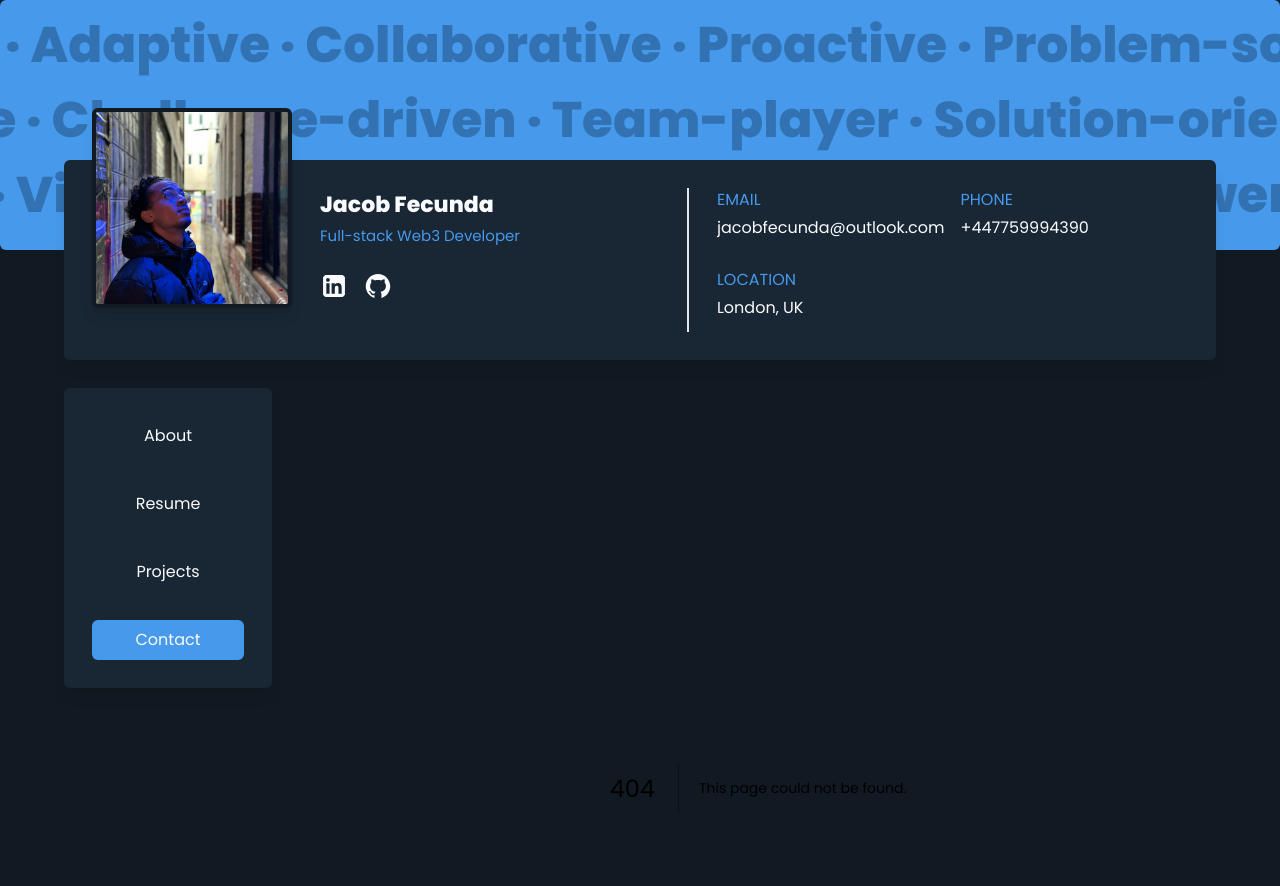
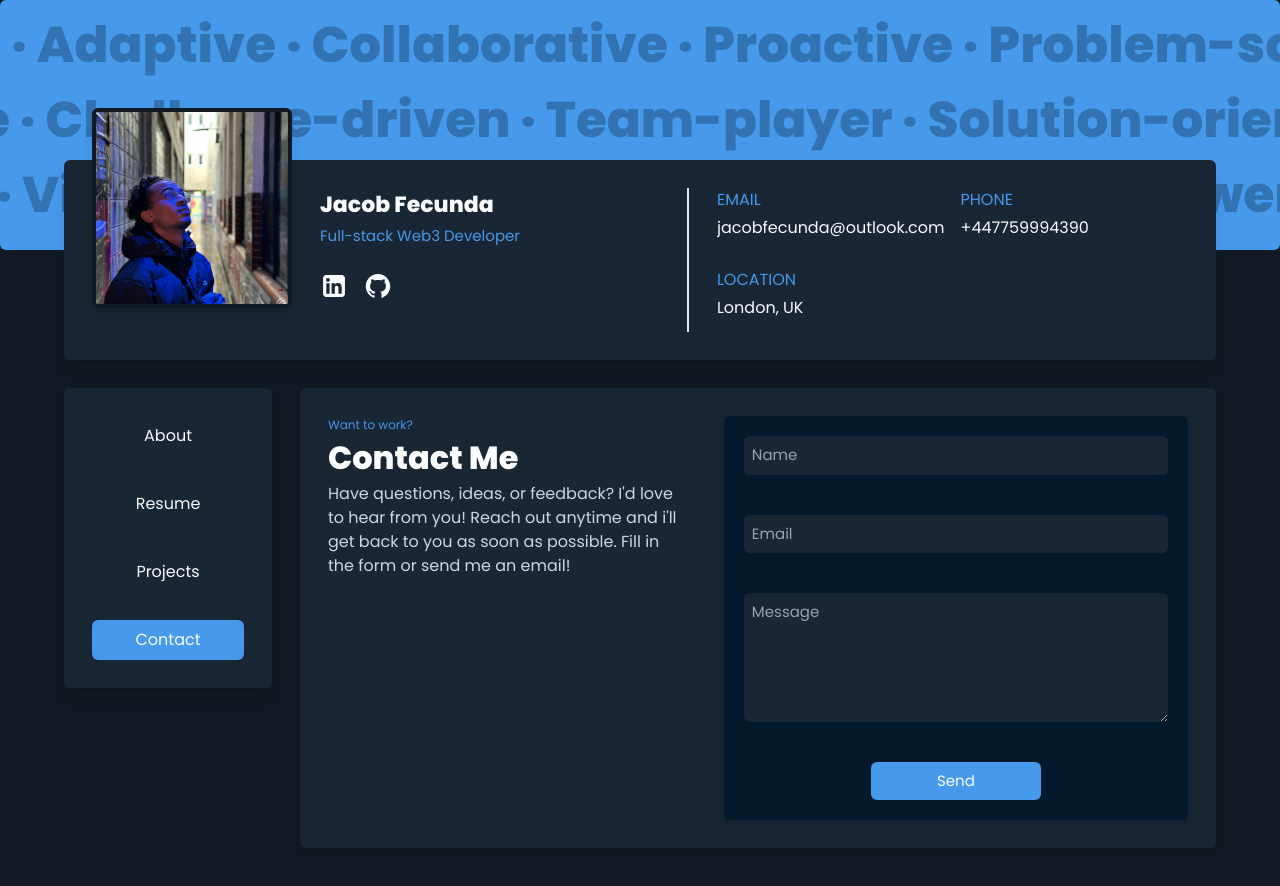
Before and after one commit to bg5fxp-JF/my-portfolio-v2, a Next.js app: page /contact in a window 1280 px wide. Before the commit this address had no page. Shown: the top 886 px of the page. Built offline with nearby package versions, Linux system fonts and the light colour scheme.

Commit message:
added contact form

```diff
--- /dev/null
+++ b/src/app/contact/components/ContactForm.js
@@ -0,0 +1,119 @@
+"use client";
+
+import { useEffect, useState } from "react";
+
+export default function ContactForm() {
+	const [formData, setFormData] = useState({
+		name: "",
+		email: "",
+		message: "",
+	});
+	const [isSubmitted, setIsSubmitted] = useState(false);
+	const [isSending, setIsSending] = useState(false);
+	const [isError, setIsError] = useState(false);
+
+	async function handleSubmit(e) {
+		e.preventDefault();
+		// setIsSending(true);
+
+		// const res = await fetch("/api/send", {
+		// 	method: "POST",
+		// 	body: JSON.stringify(formData),
+		// });
+		// const { statusCode } = await res.json();
+
+		// setIsSending(false);
+		// if (statusCode != null) {
+		// 	setIsError(true);
+		// } else {
+		// }
+		setFormData({
+			name: "",
+			email: "",
+			message: "",
+		});
+		setIsSubmitted(true);
+	}
+
+	function handleChange(e) {
+		setFormData({
+			...formData,
+			[e.target.name]: e.target.value,
+		});
+	}
+
+	// useEffect(() => {
+	// 	(async () => {
+	// 		if (isSubmitted) {
+	// 			setTimeout(() => {
+	// 				setIsSubmitted(false);
+	// 			}, 2000);
+	// 		}
+	// 		if (isError) {
+	// 			setTimeout(() => {
+	// 				setIsError(false);
+	// 			}, 5000);
+	// 		}
+	// 	})();
+	// }, [isSubmitted, isError]);
+
+	return (
+		<form
+			className="flex w-full  mx-auto flex-col bg-primary-content p-5 rounded-md shadow-md gap-y-10 text-reg text-copy  "
+			onSubmit={handleSubmit}
+		>
+			<input
+				type="text"
+				className="peer block w-full appearance-none bg-foreground p-2 rounded-md  focus:outline-none focus:bg-transparent focus:ring-0"
+				placeholder="Name"
+				name="name"
+				value={formData.name}
+				onChange={handleChange}
+				required
+			/>
+
+			<input
+				type="email"
+				className="peer block w-full appearance-none bg-foreground p-2 rounded-md  focus:outline-none focus:bg-transparent focus:ring-0"
+				placeholder="Email"
+				name="email"
+				value={formData.email}
+				onChange={handleChange}
+				required
+			/>
+
+			<textarea
+				className="peer block w-full appearance-none bg-foreground p-2 rounded-md  focus:outline-none focus:bg-transparent focus:ring-0"
+				placeholder="Message"
+				name="message"
+				rows={5}
+				value={formData.message}
+				onChange={handleChange}
+				required
+			/>
+
+			{isSending ? (
+				<button
+					type="submit"
+					className="w-full md:w-[40%] mx-auto text-reg border-2 rounded-md p-2 border-white bg-white transition-all  text-bg1"
+					disabled={true}
+				>
+					<p className=" animate-pulse">...</p>
+				</button>
+			) : (
+				<button
+					type="submit"
+					className="w-full md:w-[40%] mx-auto text-reg rounded-md p-2  bg-primary transition-all text-copy"
+				>
+					{isSubmitted ? "Sent!" : "Send"}
+				</button>
+			)}
+			{isError && (
+				<p className="text-center text-sm">
+					There has been an error trying to send your message. Please try again
+					later.
+				</p>
+			)}
+		</form>
+	);
+}
--- /dev/null
+++ b/src/app/contact/page.js
@@ -0,0 +1,27 @@
+import React from "react";
+import ContactForm from "./components/ContactForm";
+
+export default function page() {
+	return (
+		<div className="flex flex-col w-full gap-16 p-7 rounded-md shadow-md bg-foreground">
+			<div className="flex flex-col md:flex-row md:items-start gap-10">
+				<div className="flex-[80%] flex-col gap-5">
+					<div>
+						<p className="text-xsm text-primary">Want to work?</p>
+						<h2 className="text-4xl text-copy font-bold">Contact Me</h2>
+					</div>
+					<p className="text-copy-light">
+						Have questions, ideas, or feedback? I'd love to hear from you! Reach
+						out anytime and i'll get back to you as soon as possible. Fill in
+						the form or send me an email!
+					</p>
+				</div>
+				<ContactForm />
+			</div>
+		</div>
+	);
+}
+
+// Get in touch with us
+// Have questions, ideas, or feedback? We'd love to hear from you! Reach out to us anytime and we'll get back to you as soon as possible.
+// Fill in the form or Send us an email!
```
